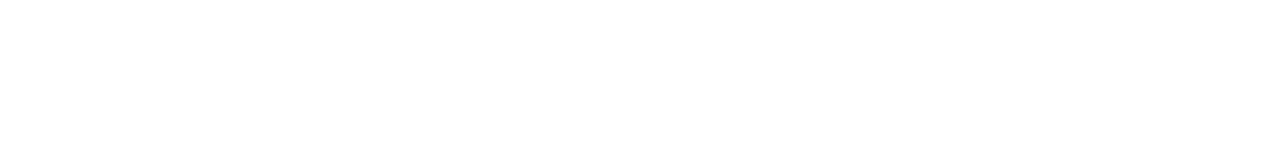
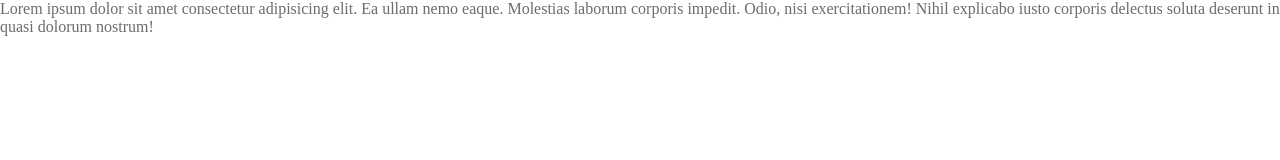
Before and after one commit to LeBrandao/projeto-travelgram, a plain HTML site: page index.html in a window 1280 px wide. Drawn offline with Linux system fonts and the light colour scheme.

Commit message:
initial style guide

```diff
--- a/index.html
+++ b/index.html
@@ -7,6 +7,6 @@
     <link rel="stylesheet" href="styles/index.css">
 </head>
 <body>
-
+    <p>Lorem ipsum dolor sit amet consectetur adipisicing elit. Ea ullam nemo eaque. Molestias laborum corporis impedit. Odio, nisi exercitationem! Nihil explicabo iusto corporis delectus soluta deserunt in quasi dolorum nostrum!</p>
 </body>
 </html>
--- a/styles/global.css
+++ b/styles/global.css
@@ -3,3 +3,18 @@
     padding: 0;
     box-sizing: border-box;
 }
+
+:root {
+    --brand-color: #EF5F4C;
+    --background-color: #FFFFFF;
+    --surface-color: #F5F5F5;
+    --skeleton-color: #D9D9D9;
+    --shape-transparency: #ffffff8f;
+    --text-color-primary: #313131;
+    --text-color-secondary: #6C6C6C;
+}
+
+body {
+    color: var(--text-color-secondary);
+    background-color: var(--background-color);
+}
```
Also changed, not shown: assets/AirplaneTilt.svg (added), assets/Image 01.png (added), assets/Image 02.png (added), assets/Image 03.png (added), assets/Image 04.png (added), assets/Image 05.png (added), assets/Image 06.png (added), assets/Image 07.png (added), assets/Image 08.png (added), assets/Image 09.png (added), assets/Image 10.png (added), assets/Image 11.png (added), assets/Image.svg (added), assets/Logo.svg (added), 2 more files, 1 other file.
